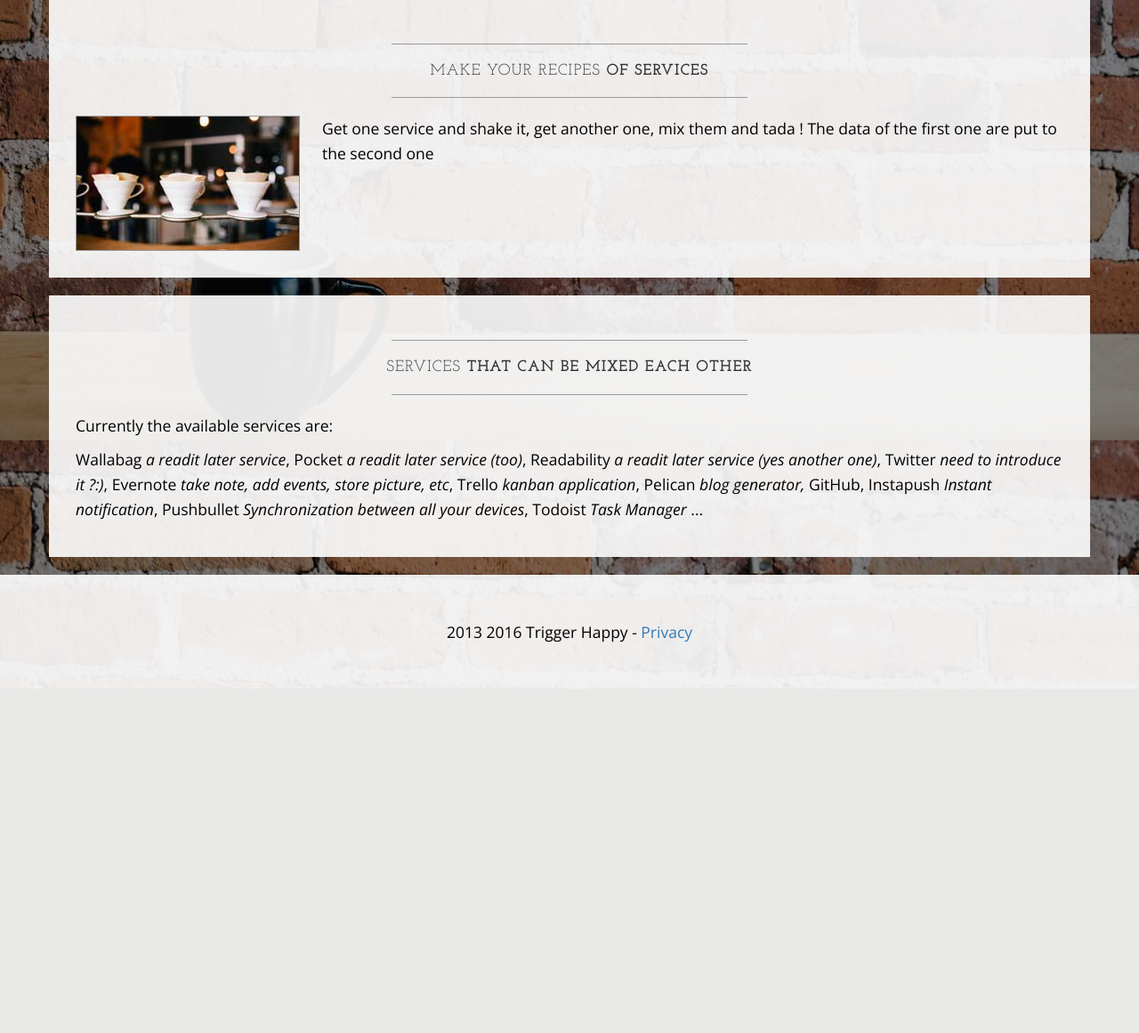
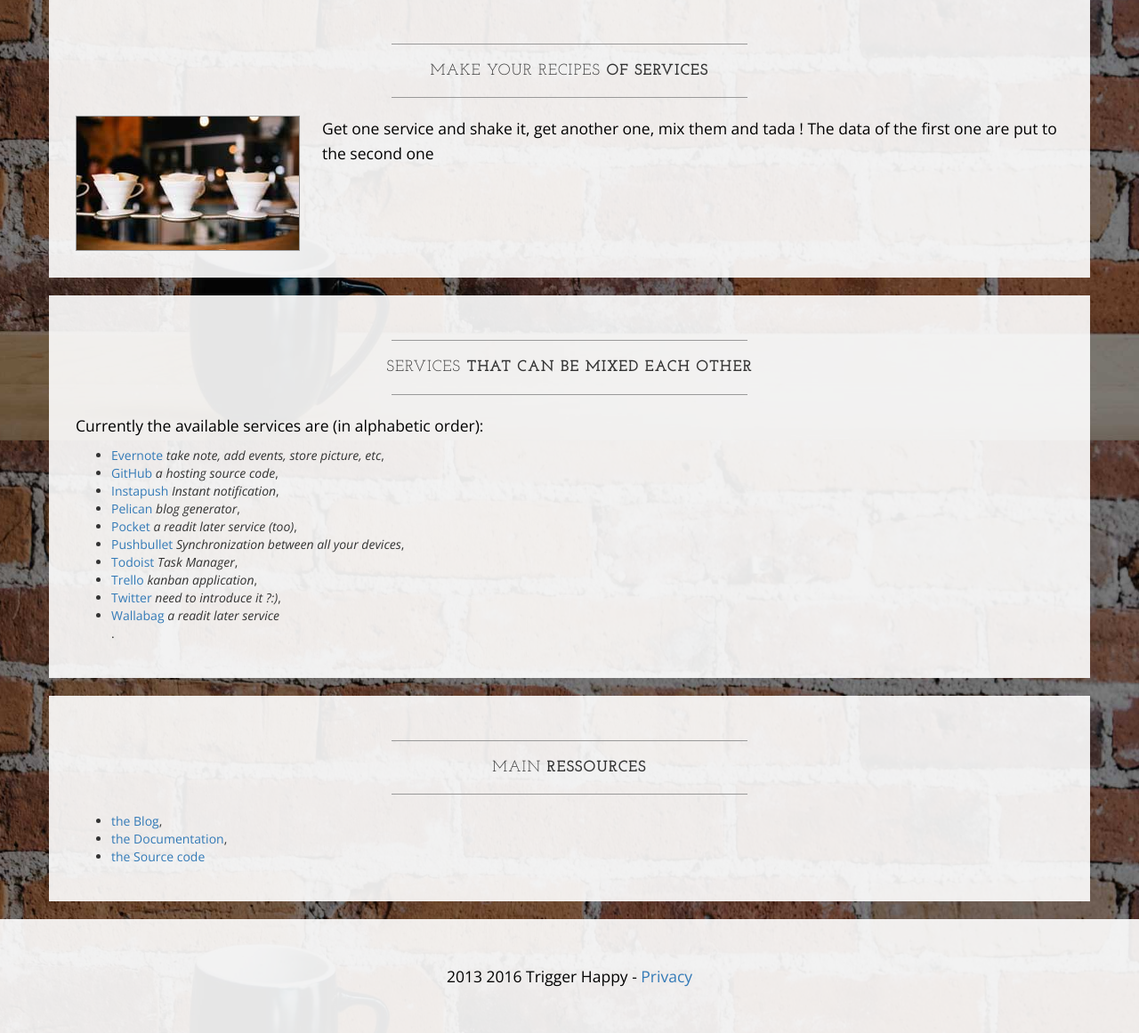
Before and after one commit to foxmask/trigger-happy.eu, a Django app: template templates/th_home.html in a window 1280 px wide. Shown: the part 1105-2266 px from the top of the page at 89% size. Before the commit the page ends 1827 px from the top, so only its background shows below. Run offline with Django 3.2, Linux system fonts and the light colour scheme; the template is opened without the code that fills it, so the values that code supplies are empty; some libraries are stand-ins or nearby versions.

Commit message:
add some 'ressources'

```diff
--- a/templates/privacy.html
+++ b/templates/privacy.html
@@ -84,7 +84,7 @@
 
 <p>At Trigger-happy.eu, one of our main priorities is the privacy of our visitors. This Privacy Policy document contains types of information that is collected and recorded by Trigger-happy.eu and how we use it.</p>
 
-<p>If you have additional questions or require more information about our Privacy Policy, do not hesitate to contact us through email at privacy@trigger-happy.eu. </p>
+<p>If you have additional questions or require more information about our Privacy Policy, do not hesitate to contact us through email at privacy @ trigger-happy.eu. </p>
 
 <p><strong>Log Files</strong></p>
 <p>Trigger-happy.eu follows a standard procedure of using log files. These files log visitors when they visit websites. All hosting companies do this and a part of hosting services’ analytics. The information collected by log files include internet protocol (IP) addresses, browser type, Internet Service Provider (ISP), date and time stamp, referring/exit pages, and possibly the number of clicks. These are not linked to any information that is personally identifiable. The purpose of the information is for analyzing trends, administering the site, tracking users’ movement on the website, and gathering demographic information.</p>
--- a/templates/th_home.html
+++ b/templates/th_home.html
@@ -143,8 +143,42 @@
                         <strong>that can be mixed each other</strong>
                     </h2>
                     <hr>
-                    <p>Currently the available services are:</p>
-                    <p>Wallabag <em>a readit later service</em>, Pocket <em>a readit later service (too)</em>, Readability <em>a readit later service (yes another one)</em>, Twitter <em>need to introduce it ?:)</em>, Evernote <em>take note, add events, store picture, etc</em>, Trello <em>kanban application</em>, Pelican <em>blog generator,</em> GitHub, Instapush <em>Instant notification</em>, Pushbullet <em>Synchronization between all your devices</em>, Todoist <em>Task Manager</em> ...</p>
+                    <p>Currently the available services are (in alphabetic order):</p>
+                    <p>
+                        <ul>
+                        <li><a href="https://evernote.com">Evernote</a> <em>take note, add events, store picture, etc</em>,</li>
+                        <li><a href="https://github.com">GitHub</a> <em>a hosting source code</em>,</li>
+                        <li><a href="https://instapush.im">Instapush</a> <em>Instant notification</em>,</li>
+                        <li><a href="http://getpelican.com">Pelican</a> <em>blog generator</em>,</li>
+                        <li><a href="https://getpocket.com">Pocket</a> <em>a readit later service (too)</em>,</li>
+                        <li><a href="https://pushbullet.com">Pushbullet</a> <em>Synchronization between all your devices</em>,</li>
+                        <li><a href="https://todoist.com">Todoist</a> <em>Task Manager</em>,</li>
+                        <li><a href="https://trello.com">Trello</a> <em>kanban application</em>,</li>
+                        <li><a href="https://twitter.com">Twitter</a> <em>need to introduce it ?:)</em>,</li>
+                        <li><a href="https://wallabag.org">Wallabag</a> <em>a readit later service</em></li>.
+                        </ul>
+                    </p>
+                </div>
+            </div>
+        </div>
+
+
+
+        <div class="row">
+            <div class="box">
+                <div class="col-lg-12">
+                    <hr>
+                    <h2 class="intro-text text-center">Main
+                        <strong>Ressources</strong>
+                    </h2>
+                    <hr>
+                    <p>
+                        <ul>
+                        <li><a href="https://blog.trigger-happy.eu">the Blog</a>,</li>
+                        <li><a href="http://trigger-happy.readthedocs.org/en/latest/index.html">the Documentation</a>,</li>
+                        <li><a href="https://github.com/foxmask/django-th">the Source code</a></li>
+                        </ul>
+                    </p>
                 </div>
             </div>
         </div>
```
Also changed, not shown: settings.py (+14 -1 lines).
